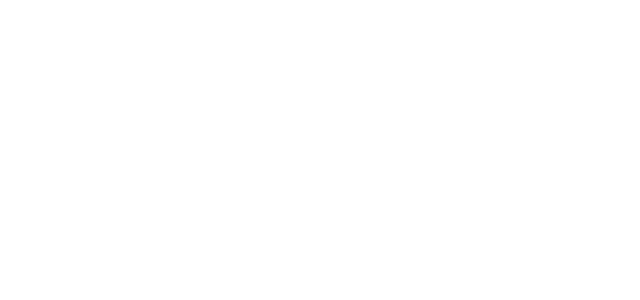
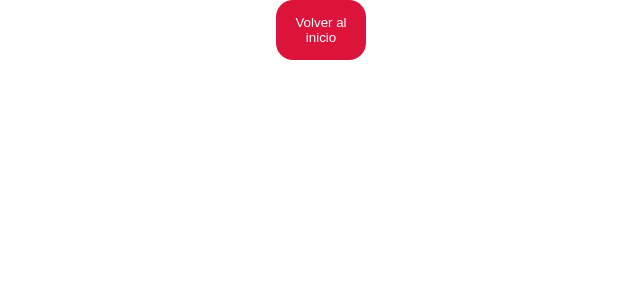
Before and after one commit to KarinaKanoDev/Practica-Talent, a React (Create React App) app: page /Karina in a window 1280 px wide. Shown: the top 300 px of the page, without its empty margins (319-959 px from the left). Built offline with nearby package versions, Linux system fonts and the light colour scheme.

Commit message:
making the ButtonHomeComponente

```diff
--- a/src/Components/Alice/Alice.jsx
+++ b/src/Components/Alice/Alice.jsx
@@ -1,9 +1,10 @@
 import React, {Fragment} from 'react';
+import BotonHomePage from '../GeneralComponents/BotonHomePage';
 
 const Alice = () => {
     return (
         <Fragment>
-
+            <BotonHomePage />
         </Fragment>
      );
 }
--- a/src/Components/Andre/Andre.jsx
+++ b/src/Components/Andre/Andre.jsx
@@ -1,9 +1,10 @@
 import React, {Fragment} from 'react';
+import BotonHomePage from '../GeneralComponents/BotonHomePage';
 
 const Andre = () => {
     return (
         <Fragment>
-
+            <BotonHomePage />
         </Fragment>
      );
 }
--- a/src/Components/Dani/Dani.jsx
+++ b/src/Components/Dani/Dani.jsx
@@ -1,9 +1,10 @@
 import React, {Fragment} from 'react';
+import BotonHomePage from '../GeneralComponents/BotonHomePage';
 
 const Dani = () => {
     return (
         <Fragment>
-
+            <BotonHomePage />
         </Fragment>
      );
 }
--- /dev/null
+++ b/src/Components/GeneralComponents/BotonHomePage.js
@@ -0,0 +1,14 @@
+import React, { Fragment } from 'react';
+import { Link } from 'react-router-dom';
+
+const BotonHomePage = () => {
+    return (
+        <Fragment>
+            <Link to='/'>
+                <button>Volver al inicio</button>
+            </Link>
+        </Fragment>
+     );
+}
+
+export default BotonHomePage;
--- a/src/Components/Karina/Karina.jsx
+++ b/src/Components/Karina/Karina.jsx
@@ -1,9 +1,10 @@
 import React, {Fragment} from 'react';
+import BotonHomePage from '../GeneralComponents/BotonHomePage';
 
 const Karina = () => {
     return (
         <Fragment>
-
+            <BotonHomePage />
         </Fragment>
      );
 }
--- a/src/Components/Lili/Lili.jsx
+++ b/src/Components/Lili/Lili.jsx
@@ -1,9 +1,10 @@
 import React, {Fragment} from 'react';
+import BotonHomePage from '../GeneralComponents/BotonHomePage';
 
 const Lili = () => {
     return (
         <Fragment>
-
+            <BotonHomePage />
         </Fragment>
      );
 }
--- a/src/Components/Mariliz/Mariliz.jsx
+++ b/src/Components/Mariliz/Mariliz.jsx
@@ -1,9 +1,10 @@
 import React, {Fragment} from 'react';
+import BotonHomePage from '../GeneralComponents/BotonHomePage';
 
 const Mariliz = () => {
     return (
         <Fragment>
-
+            <BotonHomePage />
         </Fragment>
      );
 }
```
